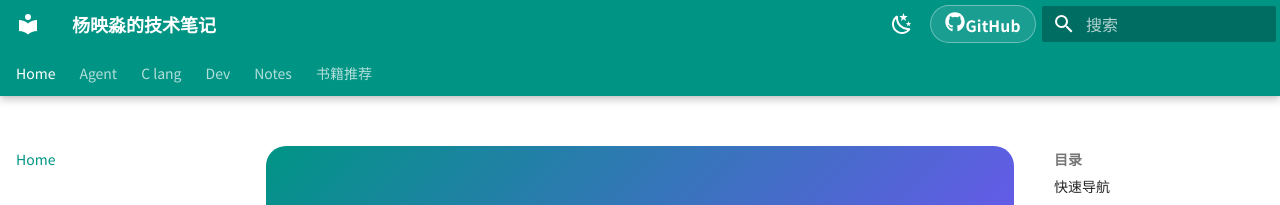
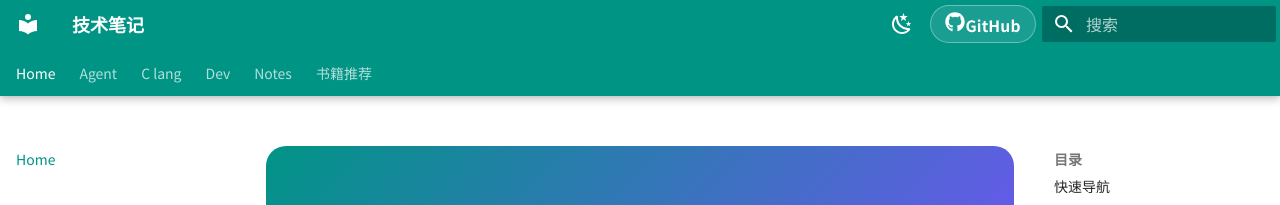
Before and after one commit to yangyinmiao/my-notes, an MkDocs documentation site: the page built from docs/index.md, in a window 1280 px wide. Shown: the top 205 px of the page. Built offline with MkDocs 1.6.1 and Material for MkDocs 9.7.7, drawn with Linux system fonts in a browser that asks for light colours.

Commit message:
chore: 精简站点名称和描述

```diff
--- a/mkdocs.yml
+++ b/mkdocs.yml
@@ -1,5 +1,5 @@
-site_name: 杨映淼的技术笔记
-site_description: AI Agent · Python · 技术学习笔记
+site_name: 技术笔记
+site_description: 技术学习笔记
 site_author: yangyinmiao
 site_url: https://yangyinmiao.github.io/my-notes/
 docs_dir: docs
```
